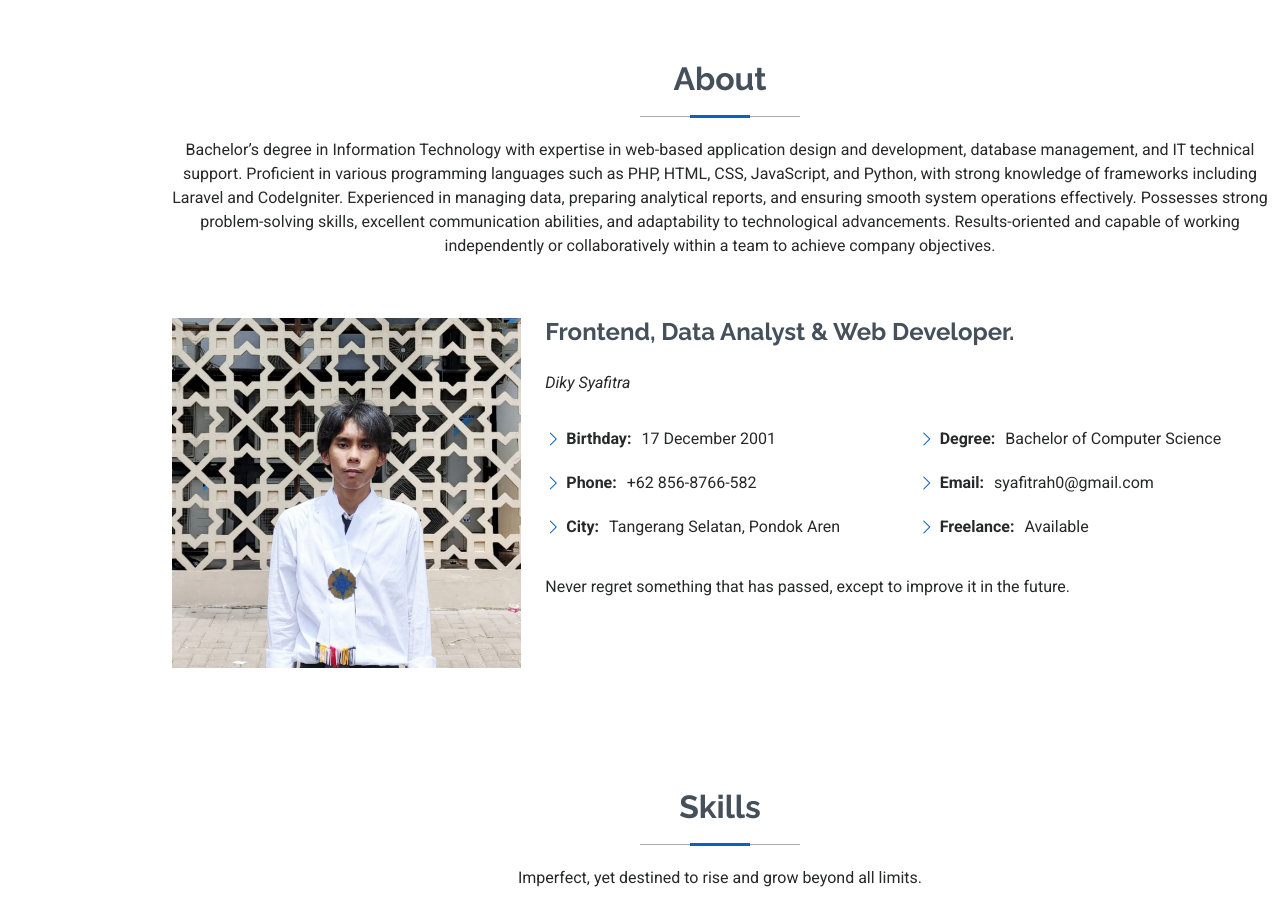
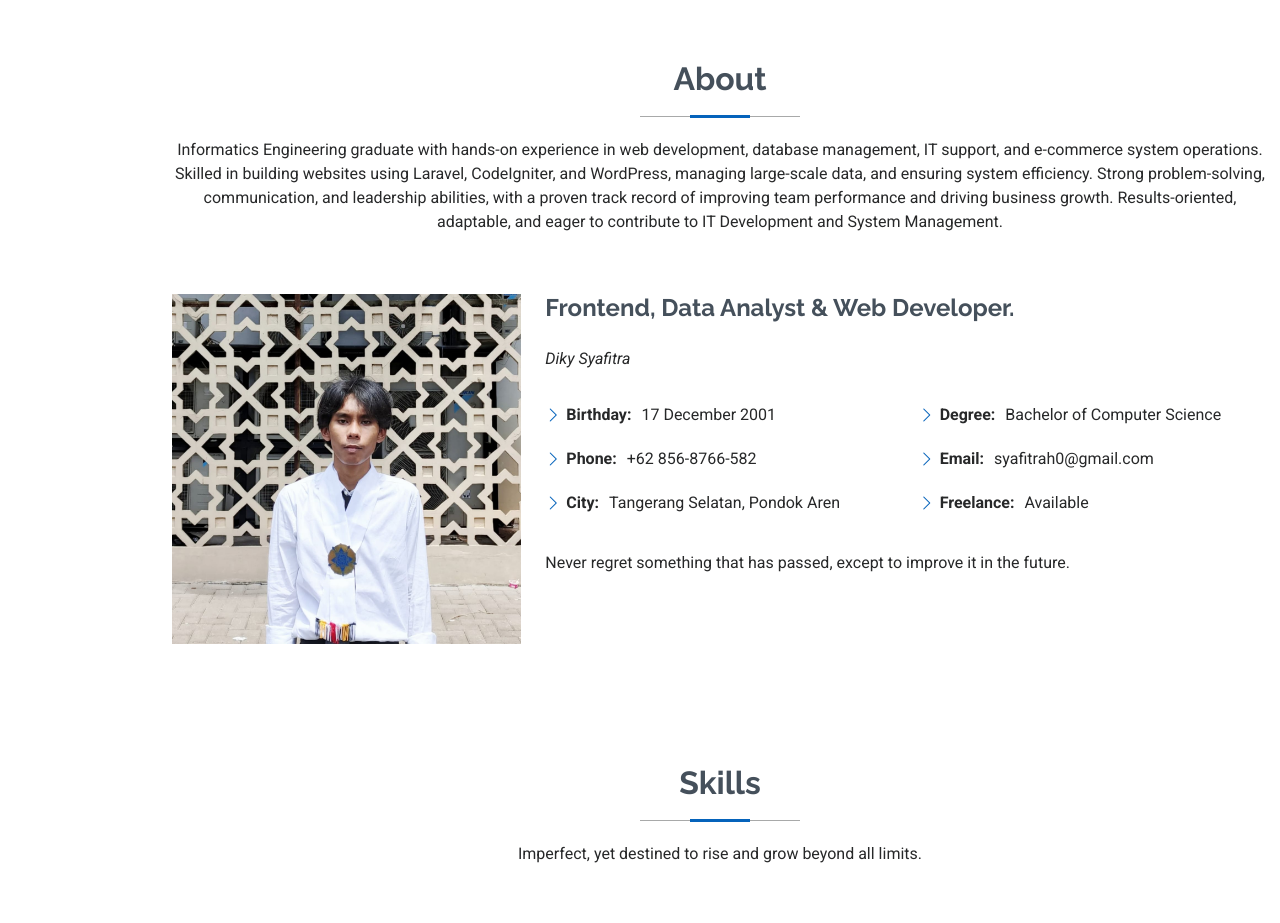
Before and after one commit to Dikysyafitra/Portofolio-Diky, a plain HTML site: page index.html in a window 1280 px wide. Shown: the part 800-1723 px from the top of the page. Drawn offline with Linux system fonts and the light colour scheme.

Commit message:
Update index.html

```diff
--- a/index.html
+++ b/index.html
@@ -74,7 +74,12 @@
       <!-- Section Title -->
       <div class="container section-title" data-aos="fade-up">
         <h2>About</h2>
-        <p>Bachelor’s degree in Information Technology with expertise in web-based application design and development, database management, and IT technical support. Proficient in various programming languages such as PHP, HTML, CSS, JavaScript, and Python, with strong knowledge of frameworks including Laravel and CodeIgniter. Experienced in managing data, preparing analytical reports, and ensuring smooth system operations effectively. Possesses strong problem-solving skills, excellent communication abilities, and adaptability to technological advancements. Results-oriented and capable of working independently or collaboratively within a team to achieve company objectives.</p>
+        <p> Informatics Engineering graduate with hands-on experience in web development, database
+ management, IT support, and e-commerce system operations. Skilled in building websites using
+ Laravel, CodeIgniter, and WordPress, managing large-scale data, and ensuring system efficiency. Strong
+ problem-solving, communication, and leadership abilities, with a proven track record of improving
+ team performance and driving business growth. Results-oriented, adaptable, and eager to contribute to
+ IT Development and System Management.</p>
       </div><!-- End Section Title -->
 
       <div class="container" data-aos="fade-up" data-aos-delay="100">
```
